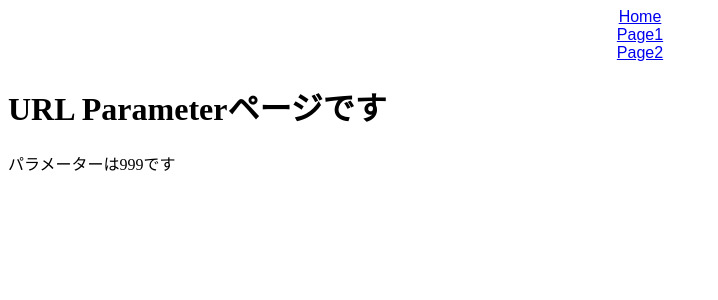
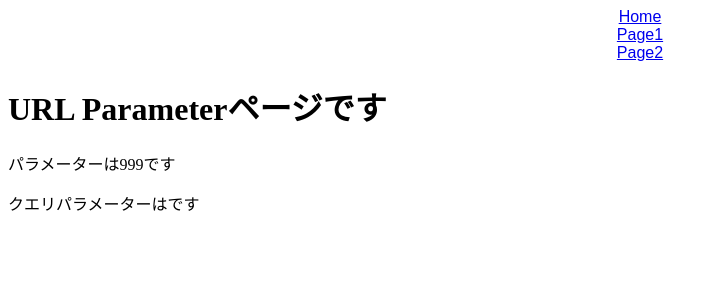
Before and after one commit to yuomatsu/react_learning2_5, a React (Create React App) app: page /page2/999 in a window 1280 px wide. Shown: the top 300 px of the page, without its empty margins (0-718 px from the left). Built offline with nearby package versions, Linux system fonts and the light colour scheme.

Commit message:
23. クエリパラメーター

```diff
--- a/src/Page2.jsx
+++ b/src/Page2.jsx
@@ -4,6 +4,8 @@
     <div>
       <h1>Page2</h1>
       <Link to="/page2/999">URL Parameterてすと</Link>
+      <br />
+      <Link to="/page2/999?hogehoge">Query Parameter</Link>
     </div>
   );
 };
--- a/src/UrlParameter.jsx
+++ b/src/UrlParameter.jsx
@@ -1,11 +1,15 @@
-import { useParams } from "react-router-dom";
+import { useParams, useLocation } from "react-router-dom";
 
 export const UrlParameter = () => {
   const { id } = useParams();
+  const { search } = useLocation();
+  const query = new URLSearchParams(search);
+
   return (
     <div>
       <h1>URL Parameterページです</h1>
       <p>パラメーターは{id}です</p>
+      <p>クエリパラメーターは{query.get("name")}です</p>
     </div>
   );
 };
```
